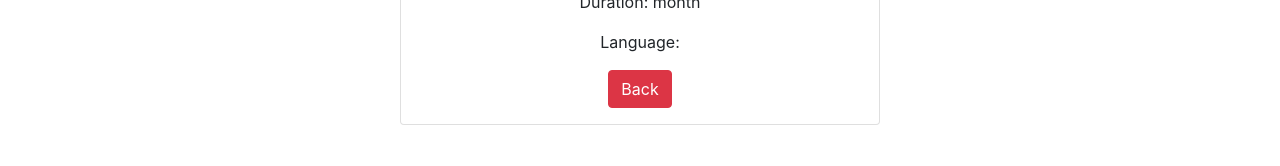
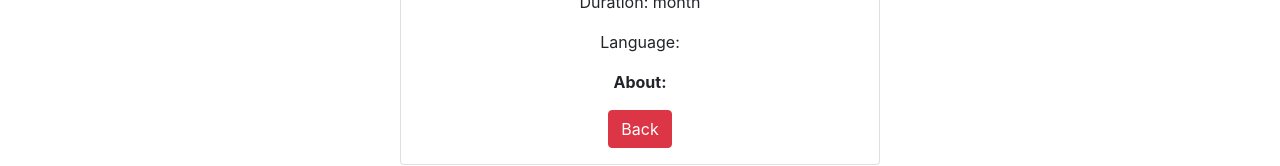
Before and after one commit to Nahid51/langify-english-course, a React (Create React App) app: page /courseDetails/1 in a window 1280 px wide. Shown: the part 327-493 px from the top of the page. Built offline with nearby package versions, Linux system fonts and the light colour scheme.

Commit message:
edit course and teacher info

```diff
--- a/public/languages.json
+++ b/public/languages.json
@@ -7,7 +7,8 @@
         "totalCost": "7000",
         "admissinCost": "3000",
         "duration": "6",
-        "language": "English"
+        "language": "English",
+        "about": "The Begineer level covers four base modules; Listening Skills, Speaking Skills, Vocabulary Expansion and Grammar. Each level based on simple basic English grammer specially designed by teacher John Bernardo improve English."
     },
     {
         "id": "1800",
@@ -17,7 +18,8 @@
         "totalCost": "7000",
         "admissinCost": "2000",
         "duration": "3",
-        "language": "English"
+        "language": "English",
+        "about": "The Elementary level, covers four base modules: Listening Skills, Speaking Skills, Vocabulary Expansion and Grammar. Each level imparts its knowledge in specially designed English video lessons."
     },
     {
         "id": "1900",
@@ -27,7 +29,8 @@
         "totalCost": "8000",
         "admissinCost": "3000",
         "duration": "6",
-        "language": "English"
+        "language": "English",
+        "about": "The Pre-Intermediate level covers the four base modules; Listening Skills, Speaking Skills, Vocabulary Expansion and Grammar. As with the Elementary level, each level in the Pre-Intermediate level has shown on current affairs and day-to-day interactions to improve English."
     },
     {
         "id": "1000",
@@ -37,7 +40,8 @@
         "totalCost": "9000",
         "admissinCost": "3500",
         "duration": "8",
-        "language": "English"
+        "language": "English",
+        "about": "Grammar Wise deals with the most vital area of the English language. In this course, teacher John Bernardo simplifies what appears to be the most complicated area in English language. Speak up superbly develops your pronunciation skills whilst Step By Step is entirely dedicated to beginners in English."
     },
     {
         "id": "11100",
@@ -47,16 +51,29 @@
         "totalCost": "7000",
         "admissinCost": "3000",
         "duration": "6",
-        "language": "English"
+        "language": "English",
+        "about": "The Upper-Intermediate level spans four primary modules; Listening Skills, Speaking Skills, Vocabulary Expansion and Grammar. Each level consists of English video lessons specially designed by teacher Stelvio William."
+    },
+    {
+        "id": "20000",
+        "img": "https://tv-english.club/wp-content/uploads/2014/12/advanced.jpg",
+        "category": "Advanced",
+        "started": "10 January, 2022",
+        "totalCost": "7000",
+        "admissinCost": "3000",
+        "duration": "6",
+        "language": "English",
+        "about": "The Advanced level covers four base modules; Listening Skills, Speaking Skills, Vocabulary Expansion and Grammar. Each level consists of several English video lessons specially designed by teacher Domingos Bernardo which is centring on his personal website and day-to-day interactions designed to improve English."
     },
     {
         "id": "12200",
-        "img": "https://tv-english.club/wp-content/uploads/2014/12/advanced.jpg",
+        "img": "https://i.ibb.co/jHV7Xd5/glenn-carstens-peters-npx-XWg-Q33-ZQ-unsplash.jpg",
         "category": "Computing (word, excel, powerpoint)",
         "started": "1 January, 2022",
         "totalCost": "7000",
         "admissinCost": "3000",
         "duration": "5",
-        "language": "English"
+        "language": "English",
+        "about": "This course will cover the many features of word, excel and powerpoint and will teach you how to use them, starting with the simple and working to the most complicated. The good news is that the new version of Microsoft office makes everything easy. You don't need previous experience with Mircosoft office to be able to complete this course."
     }
 ]
--- a/src/components/CourseDetails/CourseDetails.js
+++ b/src/components/CourseDetails/CourseDetails.js
@@ -33,6 +33,7 @@ const CourseDetails = (props) => {
                         <Card.Text>Admission Cost: &#2547; {singleCourse?.admissinCost}</Card.Text>
                         <Card.Text>Duration: {singleCourse?.duration} month</Card.Text>
                         <Card.Text>Language: {singleCourse?.language}</Card.Text>
+                        <Card.Text><b>About:</b> {singleCourse?.about}</Card.Text>
                         <Link to='/services'><Button className='mx-auto' variant="danger">Back</Button></Link>
                     </Card.Body>
                 </Card>
--- a/src/components/TeacherDetail/TeacherDetail.js
+++ b/src/components/TeacherDetail/TeacherDetail.js
@@ -31,7 +31,7 @@ const TeacherDetail = (props) => {
                         <Card.Text>Age:{singleTeacher?.age}</Card.Text>
                         <Card.Text>Salary: &#2547; {singleTeacher?.salary}</Card.Text>
                         <Card.Text>Nationality: {singleTeacher?.nationality}</Card.Text>
-                        <Card.Text>About: {singleTeacher?.about}</Card.Text>
+                        <Card.Text><b>About:</b> {singleTeacher?.about}</Card.Text>
                         <Link to='/teachers'><Button className='mx-auto' variant="danger">Back</Button></Link>
                     </Card.Body>
                 </Card>
```
